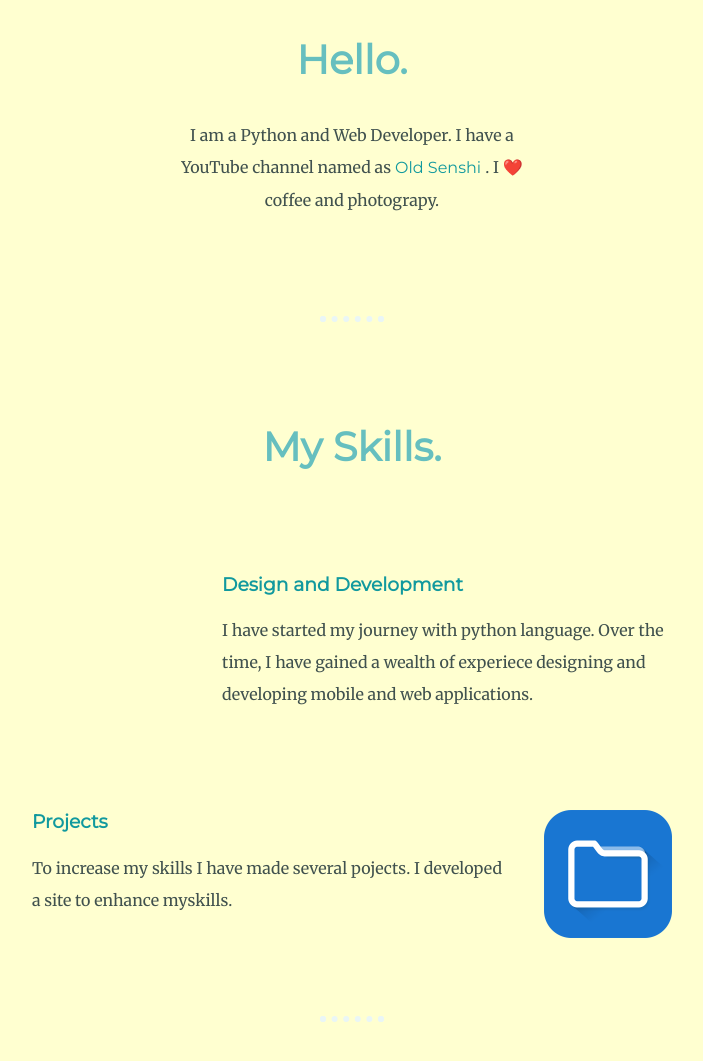
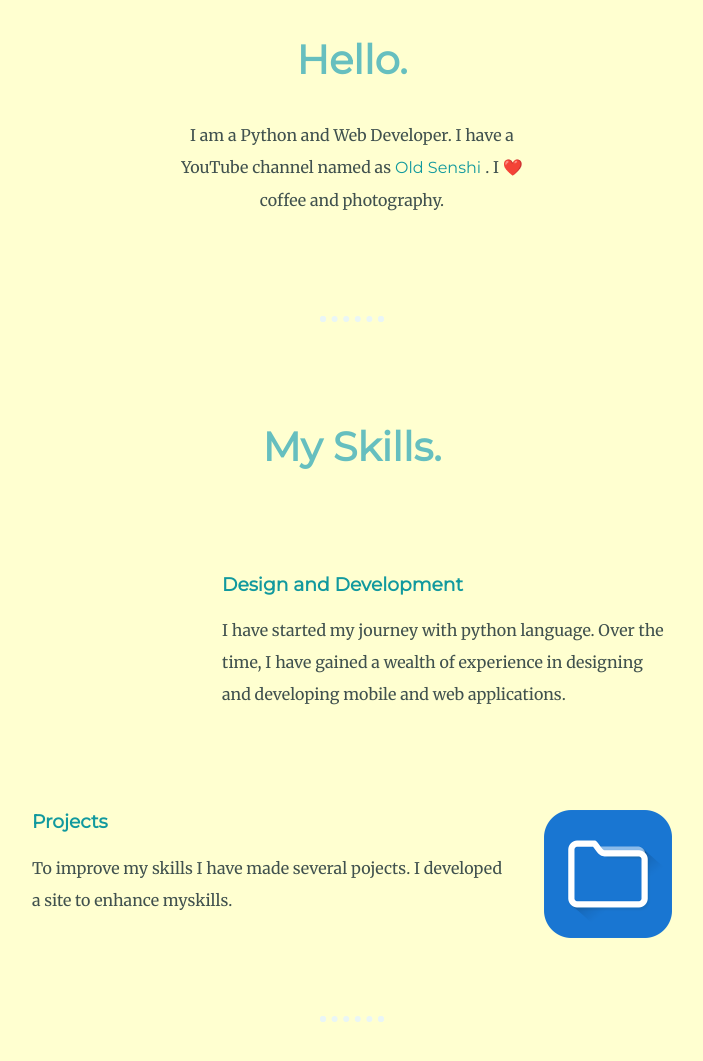
Before and after one commit to oldsenc/cv-site, a plain HTML site: page index.html in a window 1280 px wide. Shown: the part 976-2037 px from the top of the page, without its empty margins (288-991 px from the left). Drawn offline with Linux system fonts and the light colour scheme.

Commit message:
Update index.html
Recheck

```diff
--- a/index.html
+++ b/index.html
@@ -20,7 +20,7 @@
     <div class="profile">
       <img src="Vivek4.png" alt="vivek's img">
       <h2>Hello.</h2>
-      <p class="intro">I am a Python and Web Developer. I have a YouTube channel named as<a class="top-link" href="https://www.youtube.com/@OldSenshi">Old Senshi</a>. I ❤️ coffee and photograpy.</p>
+      <p class="intro">I am a Python and Web Developer. I have a YouTube channel named as<a class="top-link" href="https://www.youtube.com/@OldSenshi">Old Senshi</a>. I ❤️ coffee and photography.</p>
     </div>
     <hr>
     <div class="skills">
@@ -28,12 +28,12 @@
       <div class="skill-row">
         <img class="dd" src="giphy1.gif" alt="gif's image">
         <h3>Design and Development</h3>
-        <p>I have started my journey with python language. Over the time, I have gained a wealth of experiece designing and developing mobile and web applications.</p>
+        <p>I have started my journey with python language. Over the time, I have gained a wealth of experience in designing and developing mobile and web applications.</p>
       </div>
       <div class="skill-row">
         <img class="projects" src="unnamed.png" alt="gif's image">
         <h3>Projects</h3>
-        <p>To increase my skills I have made several pojects. I developed a site to enhance myskills.</p>
+        <p>To improve my skills I have made several pojects. I developed a site to enhance myskills.</p>
       </div>
     </div>
     <hr>
```
